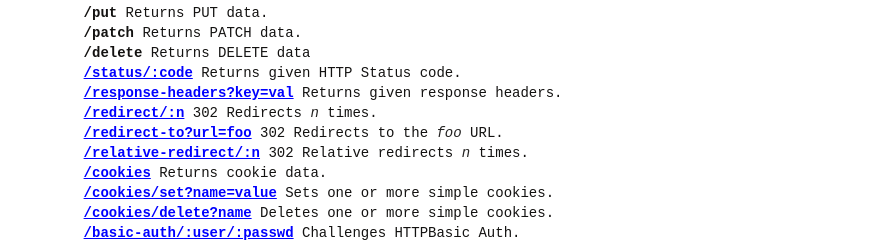
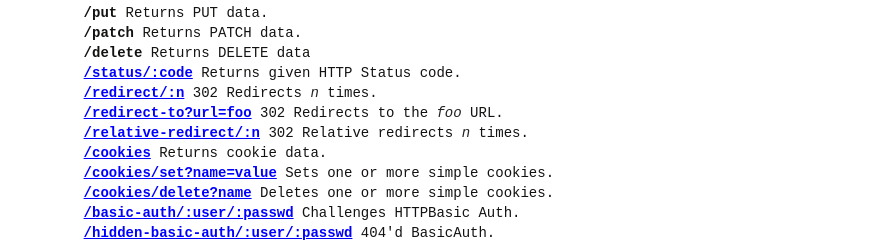
Before and after one commit to edgurgel/httparrot, a plain HTML site: page priv/index.html in a window 1280 px wide. Shown: the part 244-484 px from the top of the page, 0-875 px from the left. Drawn offline with Linux system fonts and the light colour scheme.

Commit message:
Update priv/index.html
[ci skip]

```diff
--- a/priv/index.html
+++ b/priv/index.html
@@ -71,7 +71,6 @@
 <li><code>/patch</code> Returns PATCH data.</li>
 <li><code>/delete</code> Returns DELETE data</li>
 <li><a href="/status/418"><code>/status/:code</code></a> Returns given HTTP Status code.</li>
-<li><a href="/response-headers?Content-Type=text/plain;%20charset=UTF-8&amp;Server=httparrot"><code>/response-headers?key=val</code></a> Returns given response headers.</li>
 <li><a href="/redirect/6"><code>/redirect/:n</code></a> 302 Redirects <em>n</em> times.</li>
 <li><a href="/redirect-to?url=http://example.com/"><code>/redirect-to?url=foo</code></a> 302 Redirects to the <em>foo</em> URL.</li>
 <li><a href="/relative-redirect/6"><code>/relative-redirect/:n</code></a> 302 Relative redirects <em>n</em> times.</li>
```
